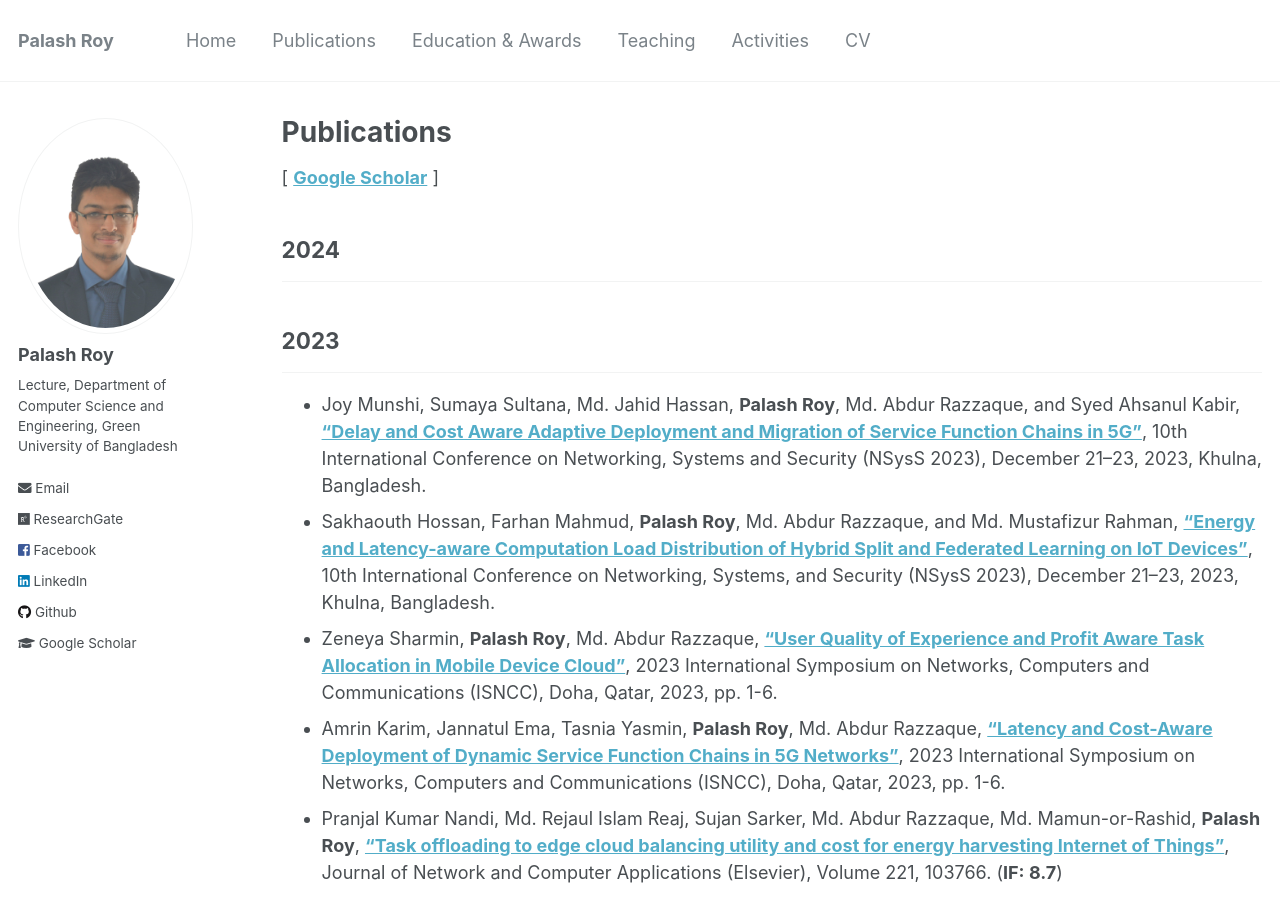
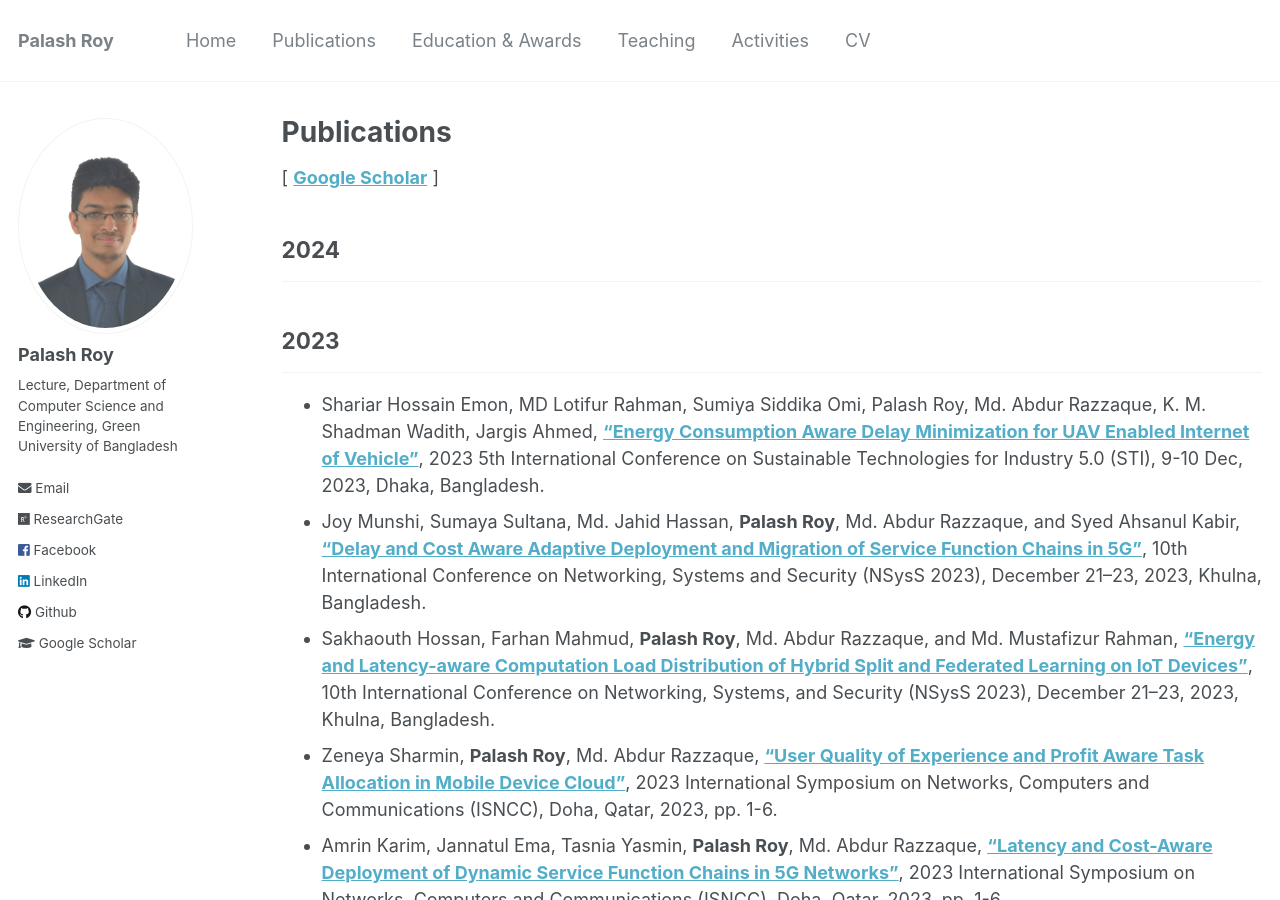
Before and after one commit to PalashRoy975/PalashRoy975.github.io, a Jekyll site: the page built from _pages/publications.md, in a window 1280 px wide and 900 px high. Built offline with Jekyll 4.4.1, drawn with Linux system fonts in a browser that asks for light colours.

Commit message:
Update publications.md

```diff
--- a/_pages/publications.md
+++ b/_pages/publications.md
@@ -10,6 +10,7 @@ author_profile: true
 -----------
 ## 2023
 -----------
+* Shariar Hossain Emon, MD Lotifur Rahman, Sumiya Siddika Omi, Palash Roy, Md. Abdur Razzaque, K. M. Shadman Wadith, Jargis Ahmed, [**"Energy Consumption Aware Delay Minimization for UAV Enabled Internet of Vehicle"**](), 2023 5th International Conference on Sustainable Technologies for Industry 5.0 (STI), 9-10 Dec, 2023, Dhaka, Bangladesh.
 * Joy Munshi, Sumaya Sultana, Md. Jahid Hassan, **Palash Roy**, Md. Abdur Razzaque, and Syed Ahsanul Kabir, [**"Delay and Cost Aware Adaptive Deployment and Migration of Service Function Chains in 5G"**]( https://doi.org/10.1145/3629188.3629196), 10th International Conference on Networking, Systems and Security (NSysS 2023), December 21–23, 2023, Khulna, Bangladesh.
 * Sakhaouth Hossan, Farhan Mahmud, **Palash Roy**, Md. Abdur Razzaque, and Md. Mustafizur Rahman, [**"Energy and Latency-aware Computation
 Load Distribution of Hybrid Split and Federated Learning on IoT Devices"**](https://doi.org/10.1145/3629188.3629201), 10th International Conference on Networking, Systems, and Security (NSysS 2023), December 21–23, 2023, Khulna, Bangladesh.
```
